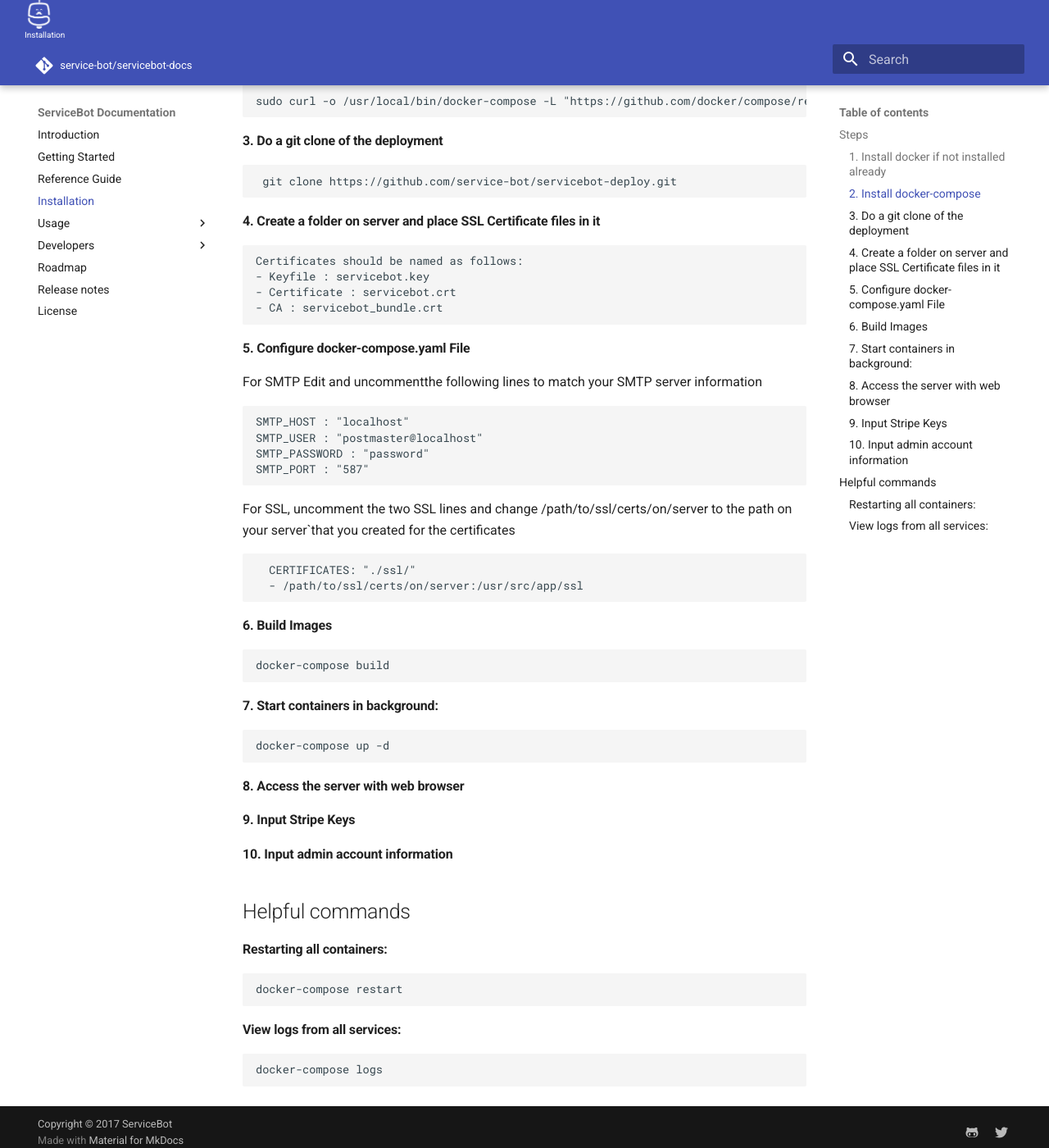
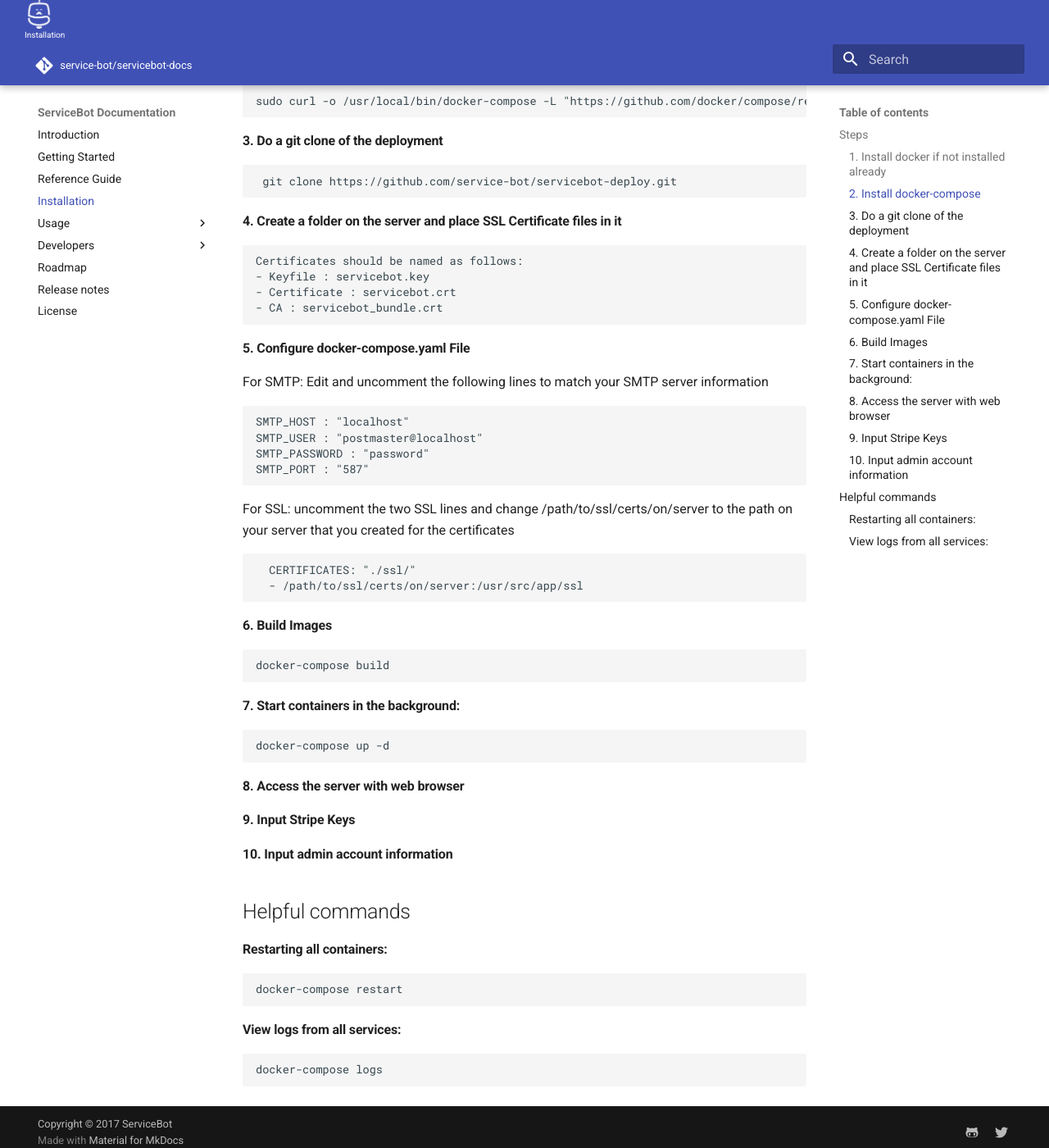
Before and after one commit to service-bot/servicebot-docs, an MkDocs documentation site: the page built from docs/install.md, in a window 1280 px wide and 1400 px high, scrolled down 676 px. Shown: the whole window at 82% size. Built offline with MkDocs 1.6.1 and Material for MkDocs 9.7.7, drawn with Linux system fonts in a browser that asks for light colours; comment, search, counter and statistics services are not loaded; old or Windows-style settings are respelled for this version of MkDocs.

Commit message:
clean up install

```diff
--- a/docs/install.md
+++ b/docs/install.md
@@ -29,7 +29,7 @@
 
      git clone https://github.com/service-bot/servicebot-deploy.git
 
-####4. Create a folder on server and place SSL Certificate files in it
+####4. Create a folder on the server and place SSL Certificate files in it
 
     Certificates should be named as follows:
     - Keyfile : servicebot.key
@@ -40,16 +40,15 @@
 
 ####5. Configure docker-compose.yaml File
 
-For SMTP Edit and uncommentthe following lines to match
- your SMTP server information
+For SMTP: Edit and uncomment the following lines to match your SMTP server information
 
     SMTP_HOST : "localhost"
     SMTP_USER : "postmaster@localhost"
     SMTP_PASSWORD : "password"
     SMTP_PORT : "587"
 
-For SSL, uncomment the two SSL lines and change /path/to/ssl/certs/on/server
-to the path on your server`that you created for the certificates
+For SSL: uncomment the two SSL lines and change /path/to/ssl/certs/on/server
+to the path on your server that you created for the certificates
 
       CERTIFICATES: "./ssl/"
       - /path/to/ssl/certs/on/server:/usr/src/app/ssl
@@ -59,7 +58,7 @@
 
     docker-compose build
 
-####7. Start containers in background:
+####7. Start containers in the background:
 
     docker-compose up -d
 
```
